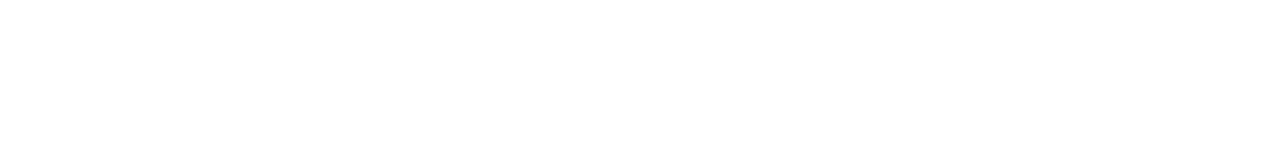
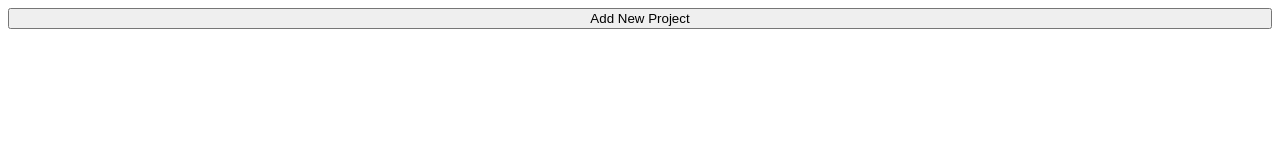
Before and after one commit to TacoWithaTwist/todo-list, a website built with webpack: page dist/index.html in a window 1280 px wide. Built offline with nearby package versions, Linux system fonts and the light colour scheme.

Commit message:
made better progress

```diff
--- a/src/index.js
+++ b/src/index.js
@@ -1,4 +1,3 @@
 import { Project, Task, addProject } from "./logic.js";
-export function pageLoad() {
-  const content = document.getElementById("content");
-}
+import { pageLoad } from "./pageLoad.js";
+pageLoad();
--- /dev/null
+++ b/src/newProjectCard.js
@@ -0,0 +1,5 @@
+export function newProjectCard() {
+  const card = document.createElement("div");
+  card.className = "cards";
+  card.style = "width: 40vw; height: auto; border: solid black;";
+}
--- a/src/pageLoad.js
+++ b/src/pageLoad.js
@@ -1 +1,14 @@
 import { Project, Task, addProject } from "./logic.js";
+import { newProjectCard } from "./newProjectCard.js";
+export function pageLoad() {
+  const content = document.getElementById("content");
+  content.style =
+    "display: flex; justify-content:center;flex-direction:column; flex-wrap: nowrap; gap:2vw;";
+  const cardContainer = document.createElement("div");
+  cardContainer.id = "cardContainer";
+  const newProjectButton = document.createElement("button");
+  newProjectButton.innerHTML = "Add New Project";
+  newProjectButton.addEventListener("click", newProjectCard());
+
+  content.appendChild(newProjectButton);
+}
--- a/src/style.css
+++ /dev/null
@@ -1,4 +0,0 @@
-body {
-  background: black;
-  background-color: black;
-}
```
Also changed, not shown: dist/index.html, dist/main.js.
